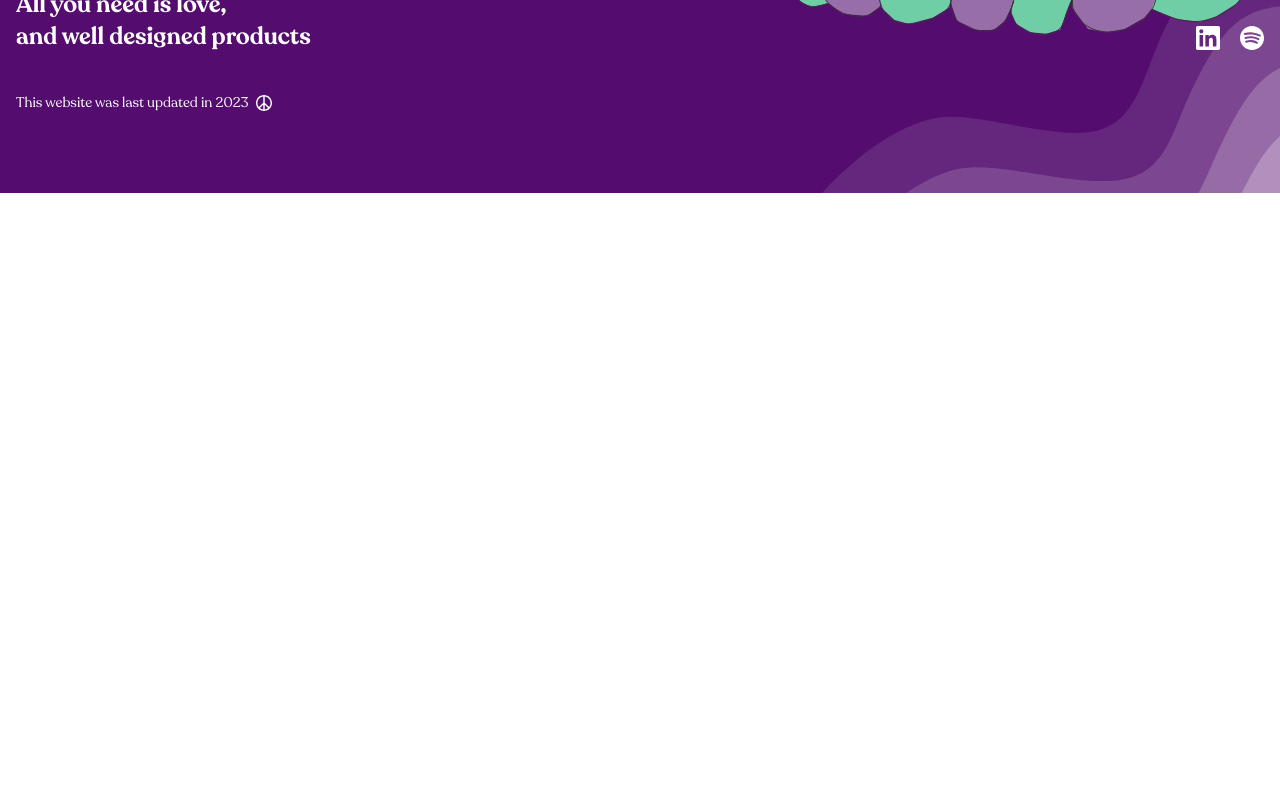
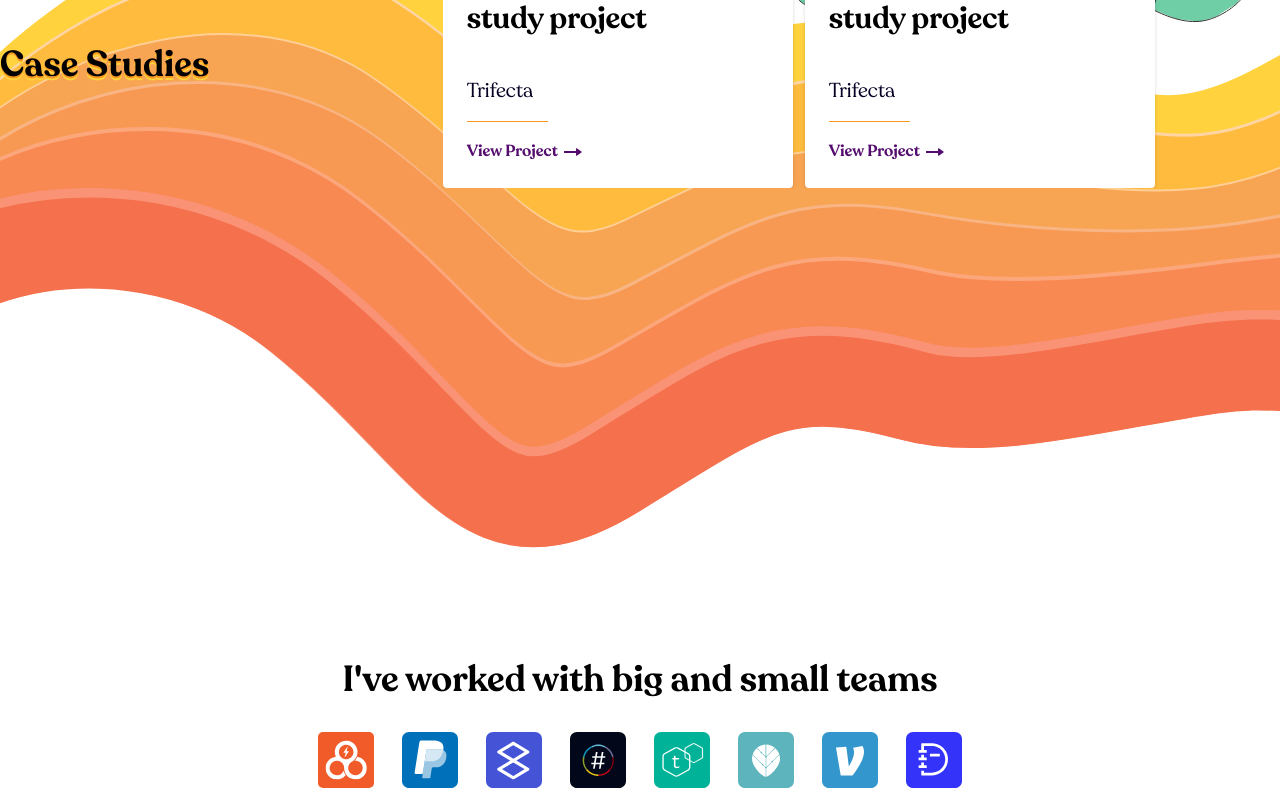
Before and after one commit to kevincward/the5thbeatle-2023, a Next.js app: page / in a window 1280 px wide. Shown: the part 520-1320 px from the top of the page. Before the commit the page ends 800 px from the top, so only its background shows below. Built offline with nearby package versions, Linux system fonts and the light colour scheme.

Commit message:
added cases studies without slider and companies

```diff
--- a/pages/index.js
+++ b/pages/index.js
@@ -1,9 +1,10 @@
 import Image from 'next/image';
+import caseStudiesBg from '../public/images/case-studies-background.svg';
 
 export default function Home() {
     return (
         <main className='py-20'>
-            <div className='container relative'>
+            <div className='container relative px-3'>
                 <div className='flex'>
                     <div className='lg:basis-1/2'>
                         <h1 className='pb-5 font-recoleta text-4xl font-semibold'>
@@ -34,6 +35,148 @@ export default function Home() {
                     />
                 </div>
             </div>
+            <div
+                className='case-studies mt-4 h-[16.875rem] bg-cover bg-no-repeat lg:mt-20 lg:h-[40.9375rem]'
+                style={{
+                    backgroundImage: `url(${caseStudiesBg.src})`,
+                }}
+            >
+                <div className='container relative z-10 pl-3 pt-8 lg:px-0'>
+                    <div className='flex flex-row items-center'>
+                        <div class='mr-6 basis-1/3'>
+                            <p className='heading-decoration font-recoleta text-4xl font-semibold'>
+                                Case Studies
+                            </p>
+                        </div>
+                        <div class='basis-2/3 overflow-x-auto'>
+                            <div className='flex'>
+                                <div className='case-study-card mr-3 w-[10.625rem] rounded bg-white p-6 drop-shadow lg:w-[21.875rem]'>
+                                    <p className='pb-8 lg:pb-10'>
+                                        <a className='font-recoleta text-[1.3125rem] font-semibold leading-5 lg:text-3xl'>
+                                            3 line title of case study project
+                                        </a>
+                                    </p>
+                                    <p className='text-gray pb-2 font-recoleta text-xl lg:pb-4'>
+                                        Trifecta
+                                    </p>
+                                    <div className='bg-orange mb-2 h-[1px] w-[5.0625rem] lg:mb-4'></div>
+                                    <a className='font-recoleta font-semibold text-purple'>
+                                        View Project{' '}
+                                        <Image
+                                            className='inline-block'
+                                            src='/images/ic_arrow.svg'
+                                            alt='view project'
+                                            height={24}
+                                            width={24}
+                                        />
+                                    </a>
+                                </div>
+
+                                <div className='case-study-card w-[10.625rem] rounded bg-white p-6 drop-shadow lg:w-[21.875rem]'>
+                                    <p className='pb-8 lg:pb-10'>
+                                        <a className='font-recoleta text-[1.3125rem] font-semibold leading-5 lg:text-3xl'>
+                                            3 line title of case study project
+                                        </a>
+                                    </p>
+                                    <p className='text-gray pb-2 font-recoleta text-xl lg:pb-4'>
+                                        Trifecta
+                                    </p>
+                                    <div className='bg-orange mb-2 h-[1px] w-[5.0625rem] lg:mb-4'></div>
+                                    <a className='font-recoleta font-semibold text-purple'>
+                                        View Project{' '}
+                                        <Image
+                                            className='inline-block'
+                                            src='/images/ic_arrow.svg'
+                                            alt='view project'
+                                            height={24}
+                                            width={24}
+                                        />
+                                    </a>
+                                </div>
+                            </div>
+                        </div>
+                    </div>
+                </div>
+            </div>
+            <div className='teams container py-16 lg:py-24'>
+                <h2 className='pb-8 text-center font-recoleta text-4xl font-semibold'>
+                    I&apos;ve worked with big and small teams
+                </h2>
+                <div className='mx-auto grid max-w-[42rem] grid-cols-4 gap-4 gap-x-0 lg:grid-cols-8'>
+                    <div className='w-100 text-center'>
+                        <Image
+                            src='/images/trifecta-app-icon.svg'
+                            alt='Trifecta Icon'
+                            height={56}
+                            width={56}
+                            className='inline-block'
+                        />
+                    </div>
+                    <div className='w-100 text-center'>
+                        <Image
+                            src='/images/paypal-icon.svg'
+                            alt='PayPal Icon'
+                            height={56}
+                            width={56}
+                            className='inline-block'
+                        />
+                    </div>
+                    <div className='w-100 text-center'>
+                        <Image
+                            src='/images/group-34-icon.svg'
+                            alt='Icon'
+                            height={56}
+                            width={56}
+                            className='inline-block'
+                        />
+                    </div>
+                    <div className='w-100 text-center'>
+                        <Image
+                            src='/images/group-44-icon.svg'
+                            alt='Icon'
+                            height={56}
+                            width={56}
+                            className='inline-block'
+                        />
+                    </div>
+                    <div className='w-100 text-center'>
+                        <Image
+                            src='/images/tcheck-icon.svg'
+                            alt='Tcheck Icon'
+                            height={56}
+                            width={56}
+                            className='inline-block'
+                        />
+                    </div>
+                    <div className='w-100 text-center'>
+                        <Image
+                            src='/images/group-43-icon.svg'
+                            alt='Icon'
+                            height={56}
+                            width={56}
+                            className='inline-block'
+                        />
+                    </div>
+                    <div className='w-100 text-center'>
+                        <Image
+                            src='/images/venmo-icon.svg'
+                            alt='Venmo Icon'
+                            height={56}
+                            width={56}
+                            className='inline-block'
+                        />
+                    </div>
+                    <div className='w-100 text-center'>
+                        <Image
+                            src='/images/group-35-icon.svg'
+                            alt='Icon'
+                            height={56}
+                            width={56}
+                            className='inline-block'
+                        />
+                    </div>
+                </div>
+            </div>
         </main>
     );
 }
--- a/tailwind.config.js
+++ b/tailwind.config.js
@@ -19,6 +19,8 @@ module.exports = {
             colors: {
                 purple: '#540D6E',
                 'menu-bg': '#353935',
+                orange: '#F7991E',
+                gray: '#060125',
             },
             container: {
                 center: true,
```
Also changed, not shown: public/images/ic_arrow.svg (added), styles/globals.css (line endings or trailing spaces).
